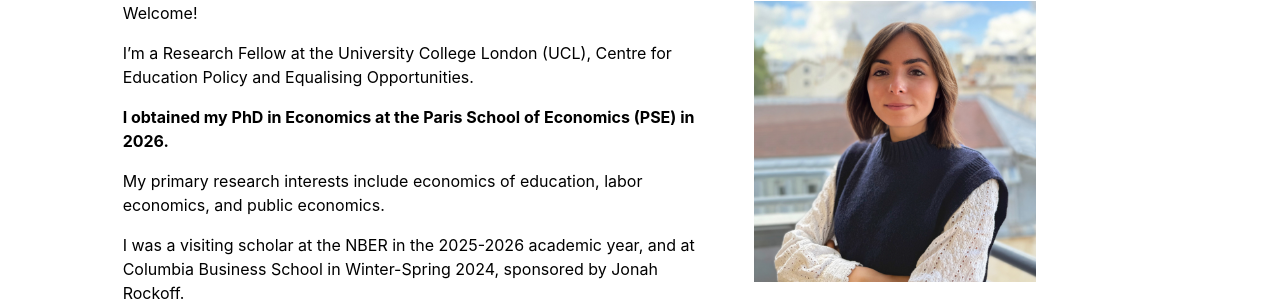
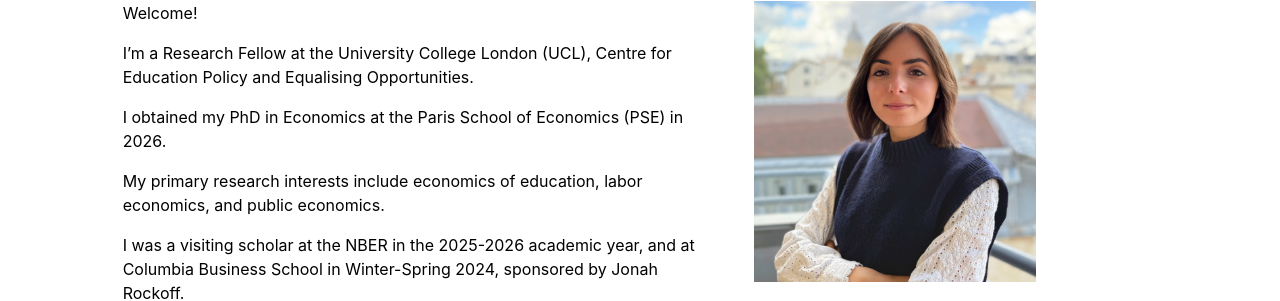
Before and after one commit to desislavatartova/desislavatartova.github.io, a Jekyll site: the page built from index.md, in a window 1280 px wide. Shown: the part 172-473 px from the top of the page. Built offline with Jekyll 4.4.1, drawn with Linux system fonts in a browser that asks for light colours.

```diff
--- a/_layouts/home.html
+++ b/_layouts/home.html
@@ -7,7 +7,7 @@ layout: default
 <!--    <h3 class="fw-bold">About me</h3>
 -->    Welcome! <p></p>
     I’m a Research Fellow at the University College London (UCL), Centre for Education Policy and Equalising Opportunities. <p></p>
-    <b>I obtained my PhD in Economics at the Paris School of Economics (PSE) in 2026.</b><p></p>
+    I obtained my PhD in Economics at the Paris School of Economics (PSE) in 2026.<p></p>
     My primary research interests include economics of education, labor economics, and public economics. <p></p>
     I was a visiting scholar at the NBER in the 2025-2026 academic year, and at Columbia Business School in Winter-Spring 2024, sponsored by Jonah Rockoff. <p></p>
     You can download my CV <a href="http://desislavatartova.github.io/pdf/CV_DTARTOVA.pdf" target="_blank">here</a>.
```
